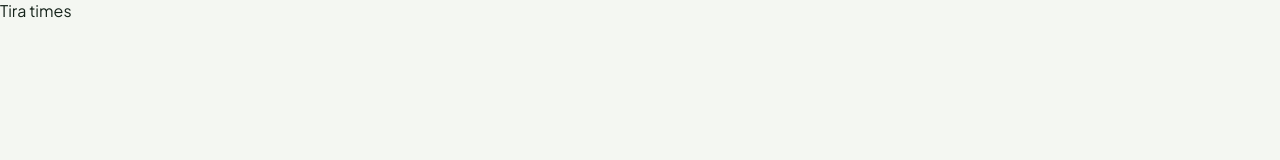
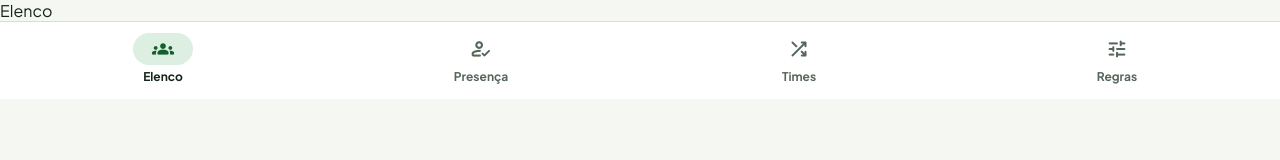
Before and after one commit to nakagawa25/tira-times, an Astro site: page /app in a window 1280 px wide. Built offline with nearby package versions, Linux system fonts and the light colour scheme; Astro itself is replaced by a stand-in of ours.

Commit message:
feat(app): add tab-switching shell over placeholder screens
Builds the final App.tsx (Elenco/Presença/Times/Regras tabs, no reload)
wired to BottomNav and the live present-count badge, against six
placeholder screens that lock in the prop contracts Tasks 15-19 will
build against: ElencoScreen, PresencaScreen, TimesScreen, RegrasScreen,
ProSheet, ImportExportScreen.

Co-Authored-By: Claude Sonnet 5 <noreply@anthropic.com>

```diff
--- a/src/app/App.tsx
+++ b/src/app/App.tsx
@@ -1,3 +1,47 @@
+import React, { useState } from 'react';
+import { BottomNav } from './components/BottomNav';
+import { ElencoScreen } from './screens/ElencoScreen';
+import { PresencaScreen } from './screens/PresencaScreen';
+import { TimesScreen } from './screens/TimesScreen';
+import { RegrasScreen } from './screens/RegrasScreen';
+import { ProSheet } from './screens/ProSheet';
+import { useAppStore } from './store/useAppStore';
+
+type Tab = 'elenco' | 'presenca' | 'times' | 'regras';
+
 export default function App() {
-  return <div>Tira times</div>;
+  const [tab, setTab] = useState<Tab>('elenco');
+  const [hideNav, setHideNav] = useState(false);
+  const [proOpen, setProOpen] = useState(false);
+  const presentCount = useAppStore((s) => s.present.length);
+  const setPro = useAppStore((s) => s.setPro);
+
+  return (
+    <div className="pl-app">
+      {tab === 'elenco' && <ElencoScreen onHideNavChange={setHideNav} onOpenPro={() => setProOpen(true)} />}
+      {tab === 'presenca' && <PresencaScreen />}
+      {tab === 'times' && <TimesScreen onOpenPro={() => setProOpen(true)} />}
+      {tab === 'regras' && <RegrasScreen />}
+      {!hideNav && (
+        <BottomNav
+          active={tab}
+          items={[
+            { id: 'elenco', icon: 'groups', label: 'Elenco' },
+            { id: 'presenca', icon: 'how_to_reg', label: 'Presença', badge: presentCount },
+            { id: 'times', icon: 'shuffle', label: 'Times' },
+            { id: 'regras', icon: 'tune', label: 'Regras' },
+          ]}
+          onChange={(id) => setTab(id as Tab)}
+        />
+      )}
+      <ProSheet
+        open={proOpen}
+        onClose={() => setProOpen(false)}
+        onActivate={() => {
+          setPro(true);
+          setProOpen(false);
+        }}
+      />
+    </div>
+  );
 }
--- /dev/null
+++ b/src/app/screens/ElencoScreen.tsx
@@ -0,0 +1,9 @@
+import React from 'react';
+
+export interface ElencoScreenProps {
+  onHideNavChange: (hide: boolean) => void;
+  onOpenPro: () => void;
+}
+export function ElencoScreen(_props: ElencoScreenProps) {
+  return <div>Elenco</div>;
+}
--- /dev/null
+++ b/src/app/screens/PresencaScreen.tsx
@@ -0,0 +1,5 @@
+import React from 'react';
+
+export function PresencaScreen() {
+  return <div>Presença</div>;
+}
--- /dev/null
+++ b/src/app/screens/ProSheet.tsx
@@ -0,0 +1,11 @@
+import React from 'react';
+
+export interface ProSheetProps {
+  open: boolean;
+  onClose: () => void;
+  onActivate: () => void;
+}
+export function ProSheet({ open }: ProSheetProps) {
+  if (!open) return null;
+  return <div>Tira times Pro</div>;
+}
--- /dev/null
+++ b/src/app/screens/RegrasScreen.tsx
@@ -0,0 +1,5 @@
+import React from 'react';
+
+export function RegrasScreen() {
+  return <div>Regras</div>;
+}
--- /dev/null
+++ b/src/app/screens/TimesScreen.tsx
@@ -0,0 +1,8 @@
+import React from 'react';
+
+export interface TimesScreenProps {
+  onOpenPro: () => void;
+}
+export function TimesScreen(_props: TimesScreenProps) {
+  return <div>Times</div>;
+}
```
Also changed, not shown: src/app/App.test.tsx (added, +30 -0 lines), src/app/screens/ImportExportScreen.tsx (added, +9 -0 lines).
